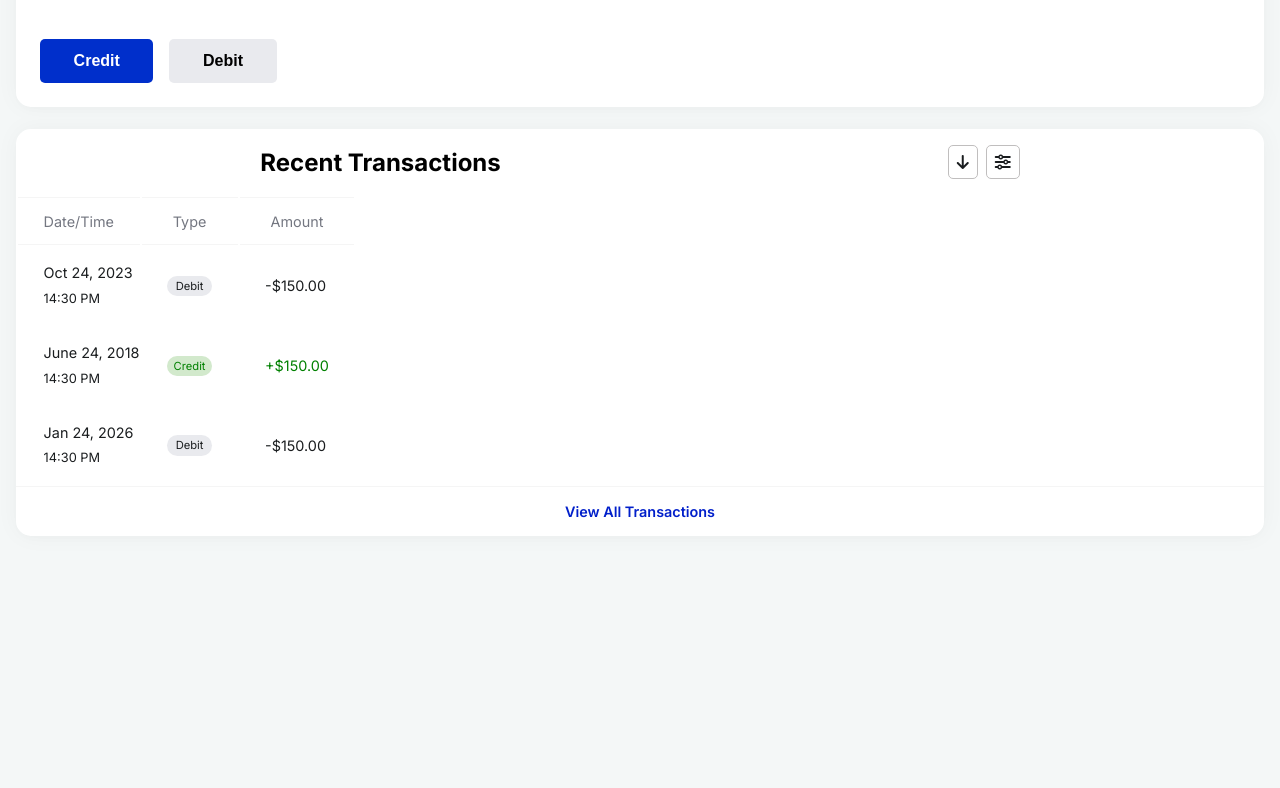
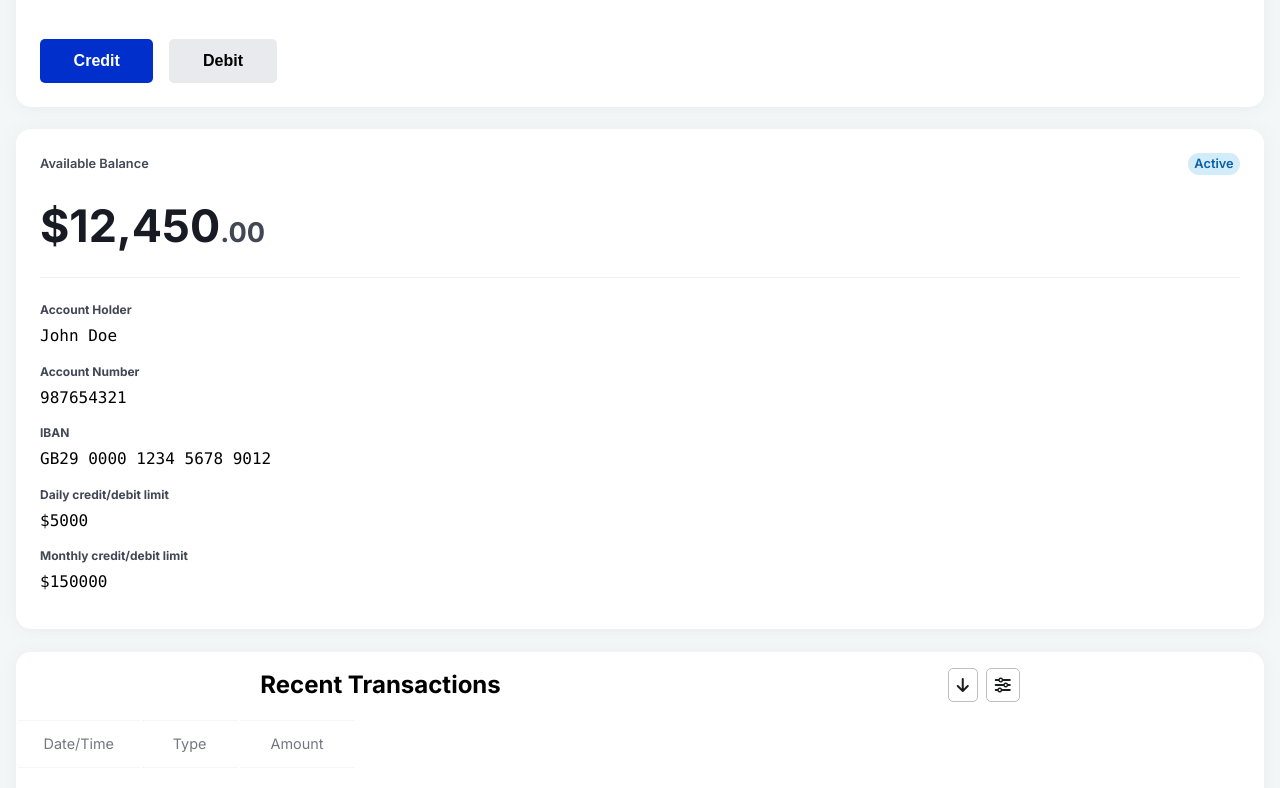
Before and after one commit to hadiashah01/bank-account-manager, a React (Vite) app: page / in a window 1280 px wide. Shown: the part 560-1348 px from the top of the page. Before the commit the page ends 1119 px from the top, so only its background shows below. Built offline with nearby package versions, Linux system fonts and the light colour scheme.

Commit message:
add AvailableBalance component with styling and integrate into main.jsx

```diff
--- /dev/null
+++ b/src/components/AvailableBalance/AvailableBalance.css
@@ -0,0 +1,47 @@
+.balance-card {
+  background-color: rgb(255, 255, 255);
+  margin-inline: 1rem;
+  margin-block: 1.4rem;
+  border-radius: 15px;
+  box-shadow:
+    0px 0px 25px 0px rgba(0, 0, 0, 0.04),
+    0px 4px 12px 0px rgba(0, 0, 0, 0.02);
+  padding: 1.5rem;
+}
+
+.balance-card .card-header {
+  color: #414755;
+  font-size: 0.8rem;
+  font-weight: 600;
+  justify-content: space-between;
+}
+
+.badge {
+  background-color: rgb(211, 236, 250);
+  border-radius: 15px;
+  padding: 0.2rem 0.4rem;
+  color: rgb(8, 95, 167);
+}
+
+.amount {
+  color: #181b24;
+  font-size: 2.8rem;
+  padding-block: 0.5rem 1.5rem;
+  margin-bottom: 1.3rem;
+  border-bottom: 1px solid rgba(129, 129, 129, 0.1);
+}
+
+.amount span {
+  color: #414755;
+  font-size: 1.7rem;
+}
+
+.details p {
+  margin-block: 0.5rem 0.9rem;
+  font-family:
+    ui-monospace, SFMono-Regular, Menlo, Monaco, Consolas, "Liberation Mono",
+    "Courier New", monospace;
+}
+.details label {
+  font-weight: 700;
+}
--- /dev/null
+++ b/src/components/AvailableBalance/AvailableBalance.jsx
@@ -0,0 +1,40 @@
+import "./AvailableBalance.css";
+
+export default function AvailableBalance() {
+  return (
+    <div className="balance-card">
+      <div className="card-header">
+        <p>Available Balance</p>
+        <span className="badge">Active</span>
+      </div>
+      <h2 className="amount">$12,450<span>.00</span></h2>
+
+      <div className="details">
+        <div>
+          <label>Account Holder</label>
+          <p>John Doe</p>
+        </div>
+        <div>
+          <label >Account Number</label>
+          <p>987654321</p>
+        </div>
+        <div>
+          <label>IBAN</label>
+          <p>GB29 0000 1234 5678 9012</p>
+        </div>
+        <div>
+          <label>Daily credit/debit limit</label>
+          <p>$5000</p>
+        </div>
+        <div>
+          <label>Monthly credit/debit limit</label>
+          <p>$150000</p>
+        </div>
+      </div>
+
+
+
+
+    </div>
+  );
+}
--- a/src/main.jsx
+++ b/src/main.jsx
@@ -5,6 +5,7 @@ import Header from "./components/Header/Header";
 import TransactionTable from "./components/TransactionTable/TransactionTable";
 import QuickTransferCard from "./components/QuickTransferCard/QuickTransferCard";
 import AccountsCard from "./components/AccountsCard/AccountsCard";
+import AvailableBalance from "./components/AvailableBalance/AvailableBalance";
 function createBankAccount(userFullName, branchInfo, depositAmount) {
   let branchName = branchInfo.branchName;
   let branchCode = branchInfo.branchCode;
@@ -54,6 +55,7 @@ createRoot(document.getElementById("root")).render(
     <Header></Header>
     <AccountsCard></AccountsCard>
     <QuickTransferCard></QuickTransferCard>
+    <AvailableBalance></AvailableBalance>
     <TransactionTable></TransactionTable>
   </StrictMode>,
 );
```
